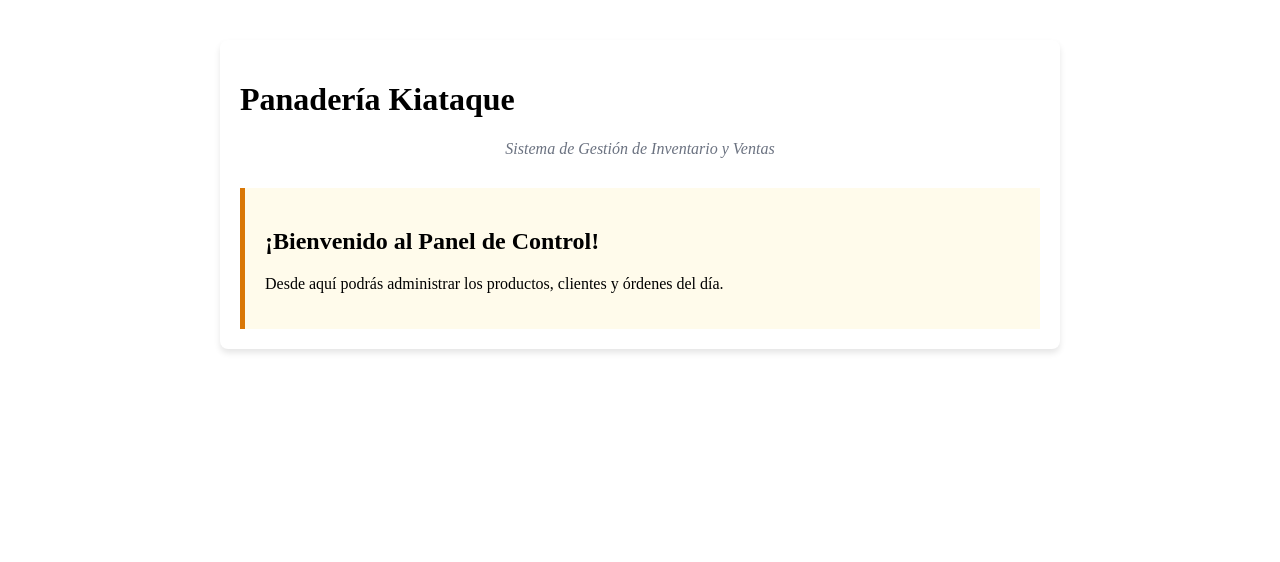
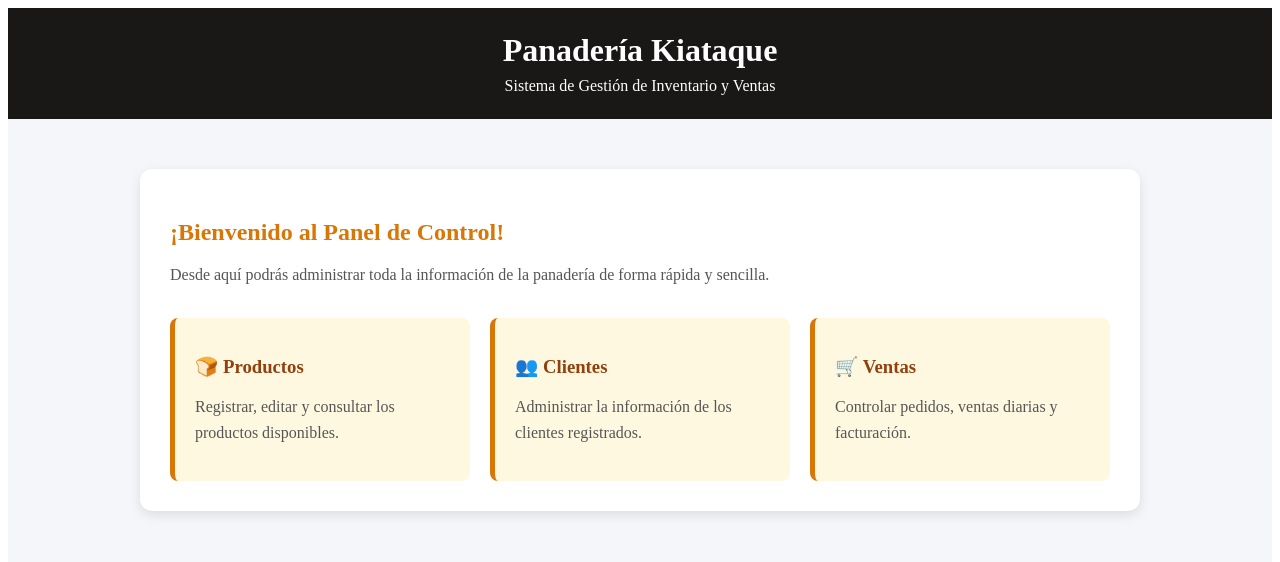
Before and after one commit to Mauroc95666/programacionweb2, a Vue app: page / in a window 1280 px wide. Shown: the top 562 px of the page. Built offline with nearby package versions, Linux system fonts and the light colour scheme.

Commit message:
Update Ander App.vue

```diff
--- a/src/App.vue
+++ b/src/App.vue
@@ -1,44 +1,99 @@
-<script setup></script>
+<script setup>
+import EncabezadoApp from './components/EncabezadoApp.vue'
+</script>
 
 <template>
+  <div class="app">
+    <EncabezadoApp
+      titulo="Panadería Kiataque"
+      subtitulo="Sistema de Gestión de Inventario y Ventas"
+    />
 
+    <main class="contenedor-panaderia">
+      <section class="panel-bienvenida">
+        <h2>¡Bienvenido al Panel de Control!</h2>
 
+        <p>
+          Desde aquí podrás administrar toda la información de la panadería de
+          forma rápida y sencilla.
+        </p>
 
-  <main class="contenedor-panaderia">
-    <header>
-      <h1>Panadería Kiataque</h1>
-      <p class="subtitulo">Sistema de Gestión de Inventario y Ventas</p>
-    </header>
+        <div class="opciones">
+          <div class="tarjeta">
+            <h3>🍞 Productos</h3>
+            <p>Registrar, editar y consultar los productos disponibles.</p>
+          </div>
 
-    <section class="panel-bienvenida">
-      <h2>¡Bienvenido al Panel de Control!</h2>
-      <p>Desde aquí podrás administrar los productos, clientes y órdenes del día.</p>
-    </section>
-  </main>
+          <div class="tarjeta">
+            <h3>👥 Clientes</h3>
+            <p>Administrar la información de los clientes registrados.</p>
+          </div>
 
+          <div class="tarjeta">
+            <h3>🛒 Ventas</h3>
+            <p>Controlar pedidos, ventas diarias y facturación.</p>
+          </div>
+        </div>
+      </section>
+    </main>
+  </div>
 </template>
 
 <style scoped>
+.app {
+  min-height: 100vh;
+  background-color: #f4f6f9;
+}
 
 .contenedor-panaderia {
-  max-width: 800px;
-  margin: 40px auto;
+  max-width: 1000px;
+  margin: 30px auto;
   padding: 20px;
-  background-color: #ffffff;
-  border-radius: 8px;
-  box-shadow: 0 4px 6px rgba(0, 0, 0, 0.1);
-}
-
-.subtitulo {
-  text-align: center;
-  color: #6b7280;
-  font-style: italic;
 }
 
 .panel-bienvenida {
+  background: white;
+  padding: 30px;
+  border-radius: 12px;
+  box-shadow: 0 4px 12px rgba(0, 0, 0, 0.1);
+}
+
+.panel-bienvenida h2 {
+  color: #d97706;
+  margin-bottom: 15px;
+}
+
+.panel-bienvenida p {
+  color: #555;
+  line-height: 1.6;
+}
+
+.opciones {
   margin-top: 30px;
+  display: grid;
+  grid-template-columns: repeat(auto-fit, minmax(220px, 1fr));
+  gap: 20px;
+}
+
+.tarjeta {
+  background: #fff8e1;
+  border-left: 5px solid #d97706;
+  border-radius: 8px;
   padding: 20px;
-  border-left: 5px solid #d97706;
-  background-color: #fffbeb;
+  transition: transform 0.2s ease, box-shadow 0.2s ease;
+}
+
+.tarjeta:hover {
+  transform: translateY(-5px);
+  box-shadow: 0 6px 15px rgba(0, 0, 0, 0.15);
+}
+
+.tarjeta h3 {
+  margin-bottom: 10px;
+  color: #92400e;
+}
+
+.tarjeta p {
+  color: #555;
 }
 </style>
```
